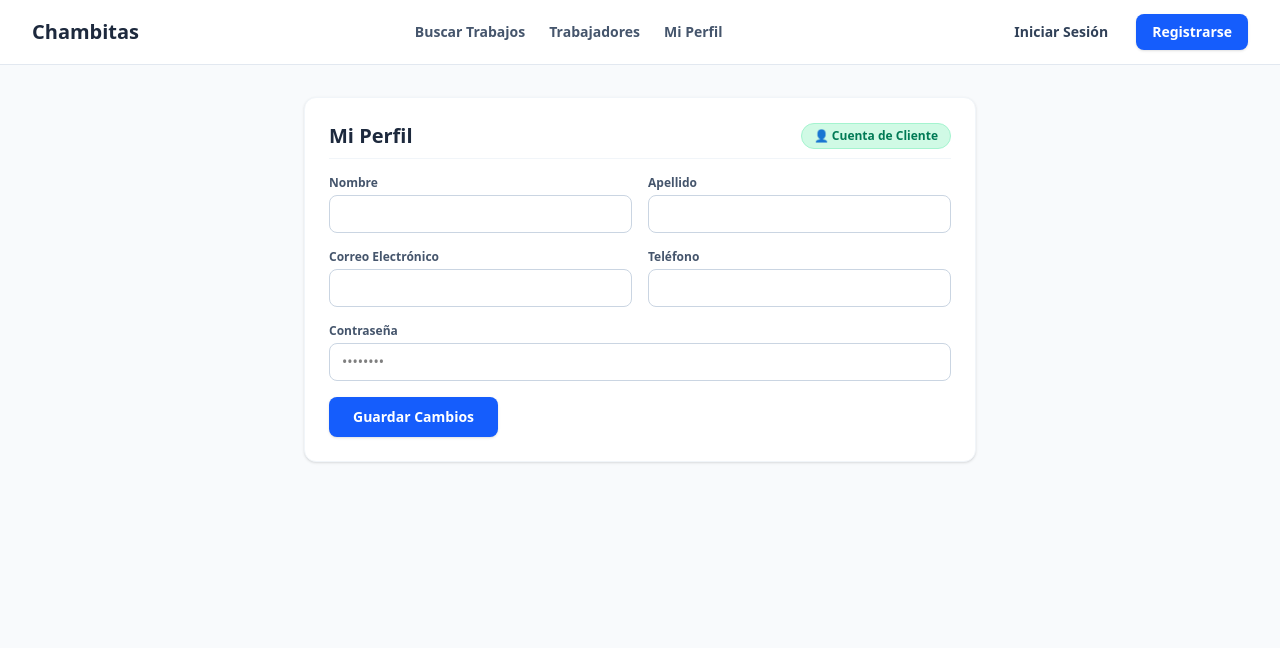
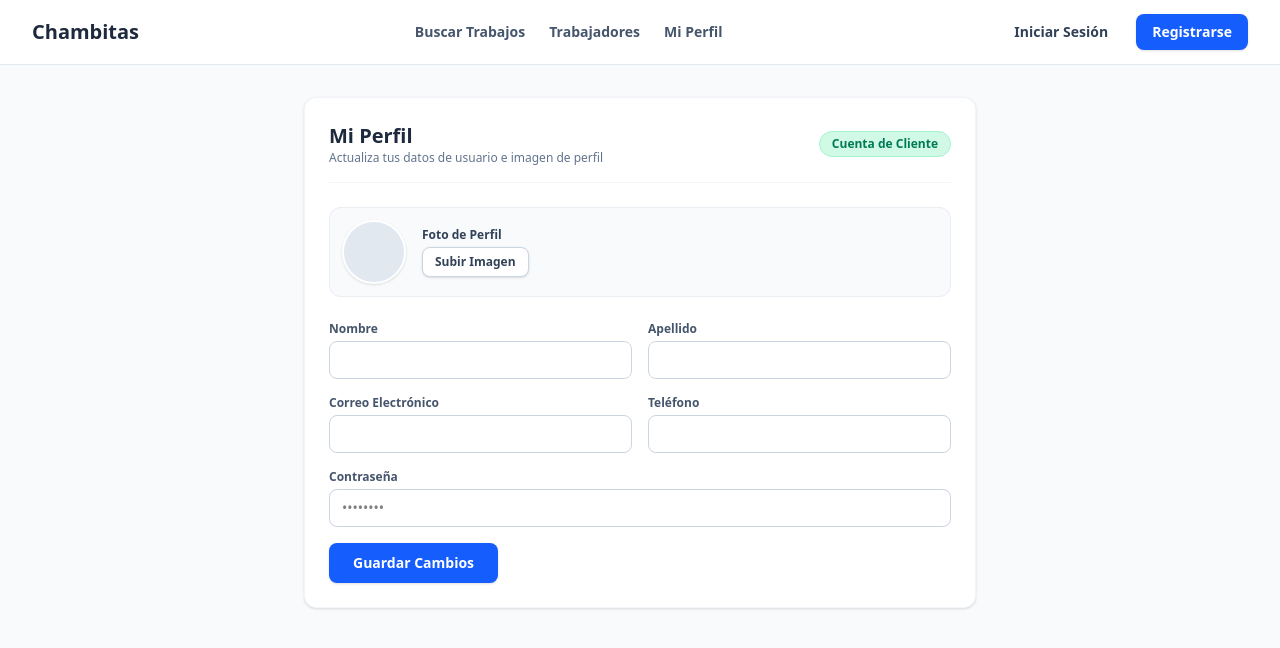
Before and after one commit to Eliud2005/chambitasF, an Angular app: page /profile in a window 1280 px wide. Shown: the top 648 px of the page. Built offline with nearby package versions, Linux system fonts and the light colour scheme.

Commit message:
Pruebas finales de front1

```diff
--- a/src/app/pages/profile/profile.html
+++ b/src/app/pages/profile/profile.html
@@ -3,13 +3,43 @@
 
     <div class="bg-white rounded-xl shadow border border-slate-100 p-6">
 
-      <div class="flex items-center justify-between mb-4 pb-2 border-b border-slate-100">
-        <h2 class="text-xl font-bold text-slate-800">Mi Perfil</h2>
+      <div class="flex items-center justify-between mb-6 pb-4 border-b border-slate-100">
+        <div>
+          <h2 class="text-xl font-bold text-slate-800">Mi Perfil</h2>
+          <p class="text-xs text-slate-500">Actualiza tus datos de usuario e imagen de perfil</p>
+        </div>
 
         <span [class]="isTrabajador ? 'bg-indigo-100 text-indigo-700 border-indigo-200' : 'bg-emerald-100 text-emerald-700 border-emerald-200'"
               class="px-3 py-1 rounded-full text-xs font-semibold border flex items-center gap-1">
-          {{ isTrabajador ? '🛠️ Cuenta de Trabajador' : '👤 Cuenta de Cliente' }}
+          {{ isTrabajador ? ' Cuenta de Trabajador' : ' Cuenta de Cliente' }}
         </span>
+      </div>
+
+
+      <div class="flex items-center gap-4 mb-6 p-3 bg-slate-50 rounded-xl border border-slate-200/60">
+        <div class="relative w-16 h-16 rounded-full bg-slate-200 border-2 border-white shadow overflow-hidden flex items-center justify-center shrink-0">
+          @if (avatarPreview) {
+            <img [src]="avatarPreview" alt="Avatar" class="w-full h-full object-cover">
+          } @else {
+
+          }
+        </div>
+
+        <div class="space-y-1">
+          <label class="block text-xs font-semibold text-slate-700">Foto de Perfil</label>
+          <div class="flex items-center gap-2">
+            <label class="cursor-pointer px-3 py-1.5 bg-white border border-slate-300 rounded-lg text-xs font-semibold text-slate-700 hover:bg-slate-100 transition-colors shadow-sm">
+              Subir Imagen
+              <input type="file" accept="image/*" class="hidden" (change)="onFileSelected($event)">
+            </label>
+
+            @if (avatarPreview) {
+              <button type="button" (click)="removeAvatar()" class="text-xs text-red-600 hover:underline font-medium">
+                Eliminar
+              </button>
+            }
+          </div>
+        </div>
       </div>
 
       <form [formGroup]="profileForm" (ngSubmit)="saveProfile()" class="space-y-4">
--- a/src/app/pages/profile/profile.ts
+++ b/src/app/pages/profile/profile.ts
@@ -20,9 +20,9 @@ export class ProfileComponent implements OnInit {
   profileForm!: FormGroup;
   isTrabajador = false;
 
-
   showToast = false;
   toastMessage = '';
+  avatarPreview: string | null = null;
 
   availableOficios: Oficio[] = [
     { id: '1', nombre: 'Plomería' },
@@ -60,6 +60,7 @@ export class ProfileComponent implements OnInit {
       const user = JSON.parse(savedData);
 
       this.isTrabajador = user.rol === 'TRABAJADOR';
+      this.avatarPreview = user.avatar || null;
 
       this.profileForm.patchValue({
         nombre: user.nombre || '',
@@ -80,6 +81,25 @@ export class ProfileComponent implements OnInit {
   }
 
 
+  onFileSelected(event: Event): void {
+    const input = event.target as HTMLInputElement;
+    if (input.files && input.files[0]) {
+      const file = input.files[0];
+      const reader = new FileReader();
+
+      reader.onload = () => {
+        this.avatarPreview = reader.result as string;
+      };
+
+      reader.readAsDataURL(file);
+    }
+  }
+
+  // Quitar la foto seleccionada
+  removeAvatar(): void {
+    this.avatarPreview = null;
+  }
+
   get passwordStrength(): { text: string; color: string; width: string } {
     const pwd = this.profileForm.get('password')?.value || '';
     if (pwd.length === 0) return { text: '', color: '', width: '0%' };
@@ -87,7 +107,6 @@ export class ProfileComponent implements OnInit {
     if (pwd.length < 10) return { text: 'Media', color: 'bg-yellow-500', width: '66%' };
     return { text: 'Fuerte', color: 'bg-emerald-500', width: '100%' };
   }
-
 
   private triggerToast(msg: string): void {
     this.toastMessage = msg;
@@ -119,9 +138,9 @@ export class ProfileComponent implements OnInit {
       const updatedUser = {
         ...currentStorage,
         ...this.profileForm.value,
+        avatar: this.avatarPreview,
         oficios: this.isTrabajador ? this.selectedOficios : undefined
       };
-
 
       localStorage.setItem('user', JSON.stringify(updatedUser));
 
@@ -140,10 +159,10 @@ export class ProfileComponent implements OnInit {
 
         localStorage.setItem('workers_list', JSON.stringify(workersList));
 
-        this.triggerToast('Perfil de Trabajador actualizado con éxito.');
+        this.triggerToast('Perfil e imagen actualizados con éxito.');
         setTimeout(() => this.router.navigate(['/trabajadores']), 1200);
       } else {
-        this.triggerToast('Perfil de Cliente actualizado con éxito.');
+        this.triggerToast('Perfil e imagen actualizados con éxito.');
         setTimeout(() => this.router.navigate(['/trabajos']), 1200);
       }
     }
```
